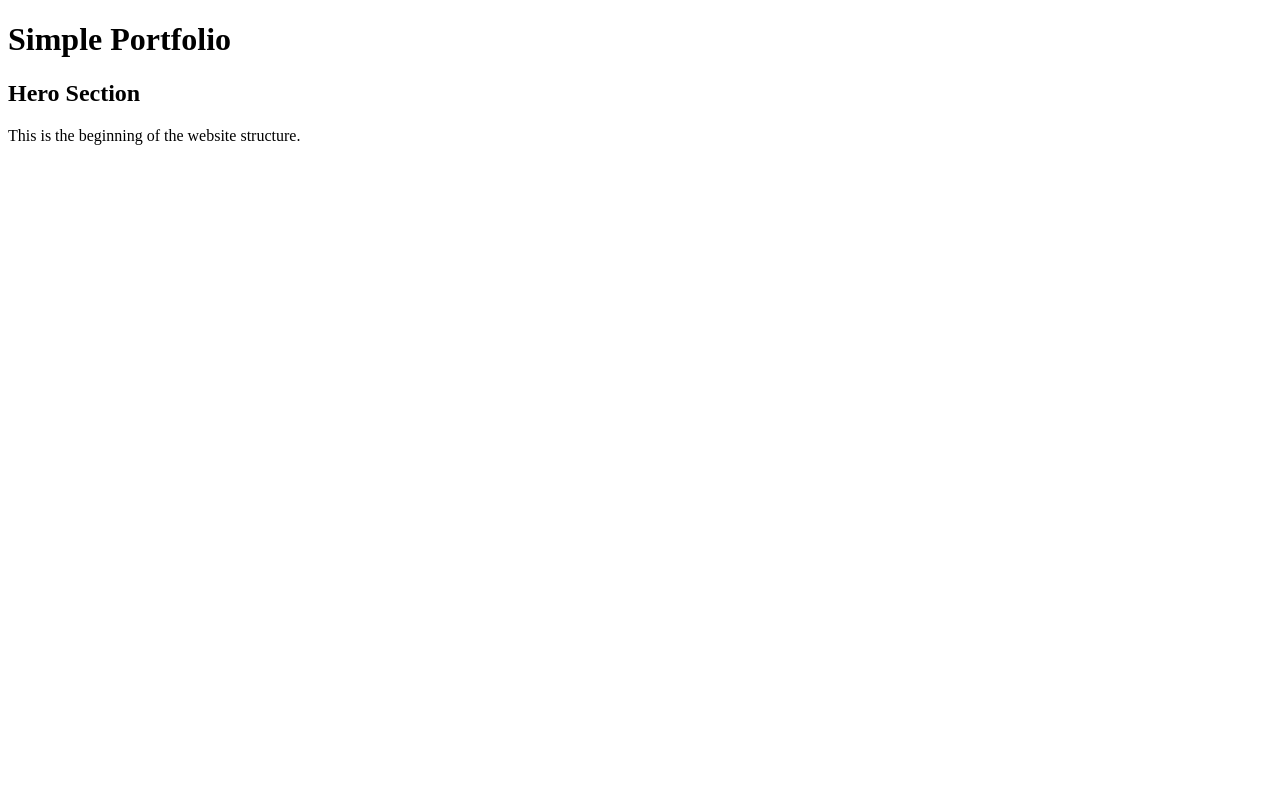
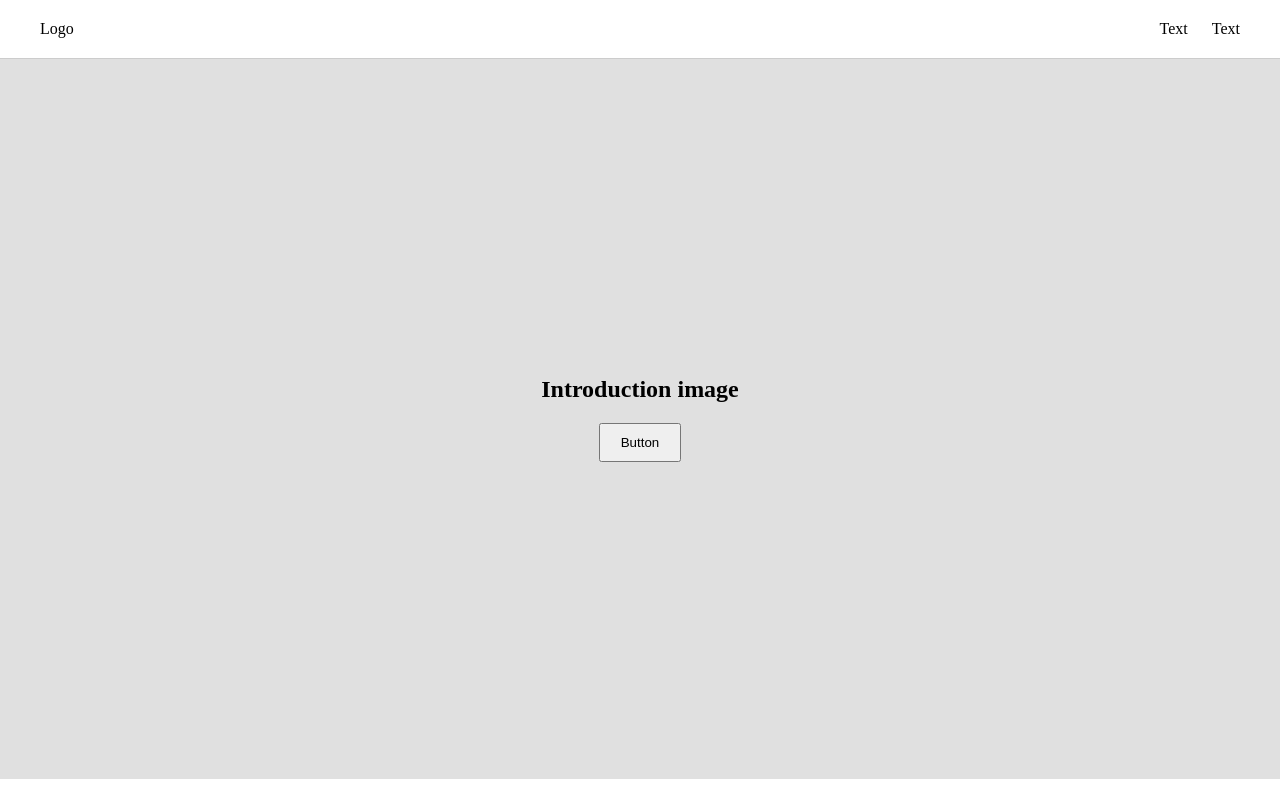
Before and after one commit to FranTeles/simple-portfolio, a plain HTML site: page index.html in a window 1280 px wide. Drawn offline with Linux system fonts and the light colour scheme.

Commit message:
Implement hero section layout with basic styling based on wireframe

```diff
--- a/index.html
+++ b/index.html
@@ -2,20 +2,26 @@
 <html lang="en">
 <head>
     <meta charset="UTF-8">
+    <meta name="viewport" content="width=device-width, initial-scale=1.0">
     <title>Simple Portfolio</title>
+    <link rel="stylesheet" href="style.css">
 </head>
 <body>
 
-    <header>
-        <h1>Simple Portfolio</h1>
+    <header class="navbar">
+        <div class="logo">Logo</div>
+        <nav>
+            <a href="#">Text</a>
+            <a href="#">Text</a>
+        </nav>
     </header>
 
-    <main>
-        <section>
-            <h2>Hero Section</h2>
-            <p>This is the beginning of the website structure.</p>
-        </section>
-    </main>
+    <section class="hero">
+        <div class="hero-content">
+            <h1>Introduction image</h1>
+            <button>Button</button>
+        </div>
+    </section>
 
 </body>
 </html>
--- /dev/null
+++ b/style.css
@@ -0,0 +1,33 @@
+* {
+    margin: 0;
+    padding: 0;
+    box-sizing: border-box;
+}
+
+.navbar {
+    display: flex;
+    justify-content: space-between;
+    align-items: center;
+    padding: 20px 40px;
+    border-bottom: 1px solid #ccc;
+}
+
+.navbar nav a {
+    margin-left: 20px;
+    text-decoration: none;
+    color: black;
+}
+
+.hero {
+    height: 90vh;
+    background-color: #e0e0e0; /* apenas placeholder */
+    display: flex;
+    justify-content: center;
+    align-items: center;
+    text-align: center;
+}
+
+.hero-content button {
+    margin-top: 20px;
+    padding: 10px 20px;
+}
```
